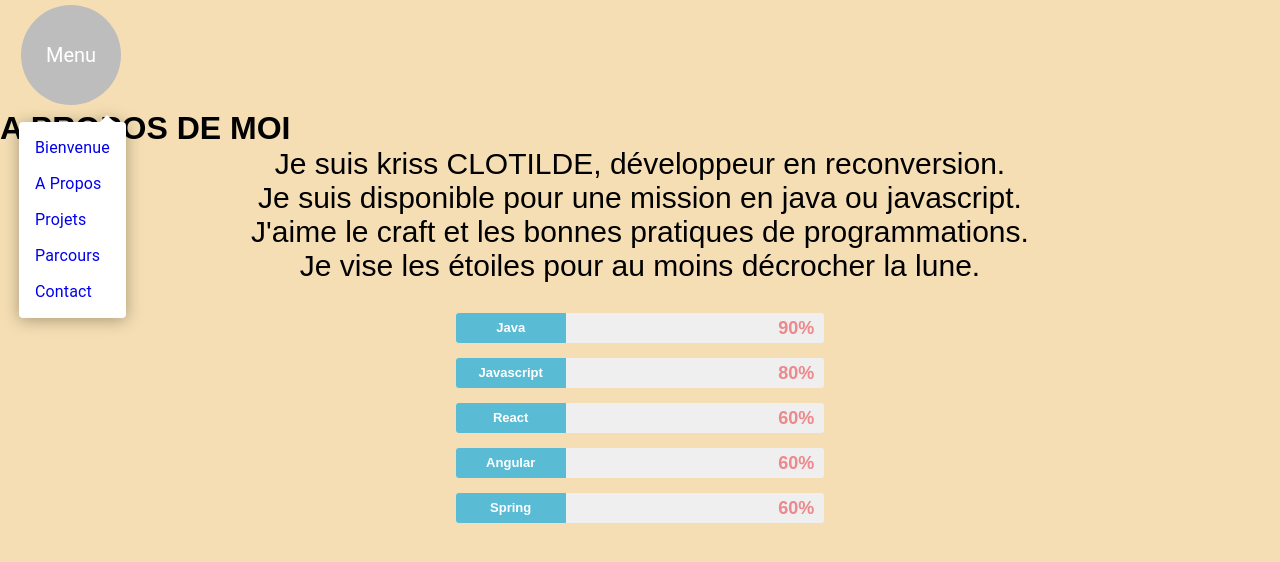
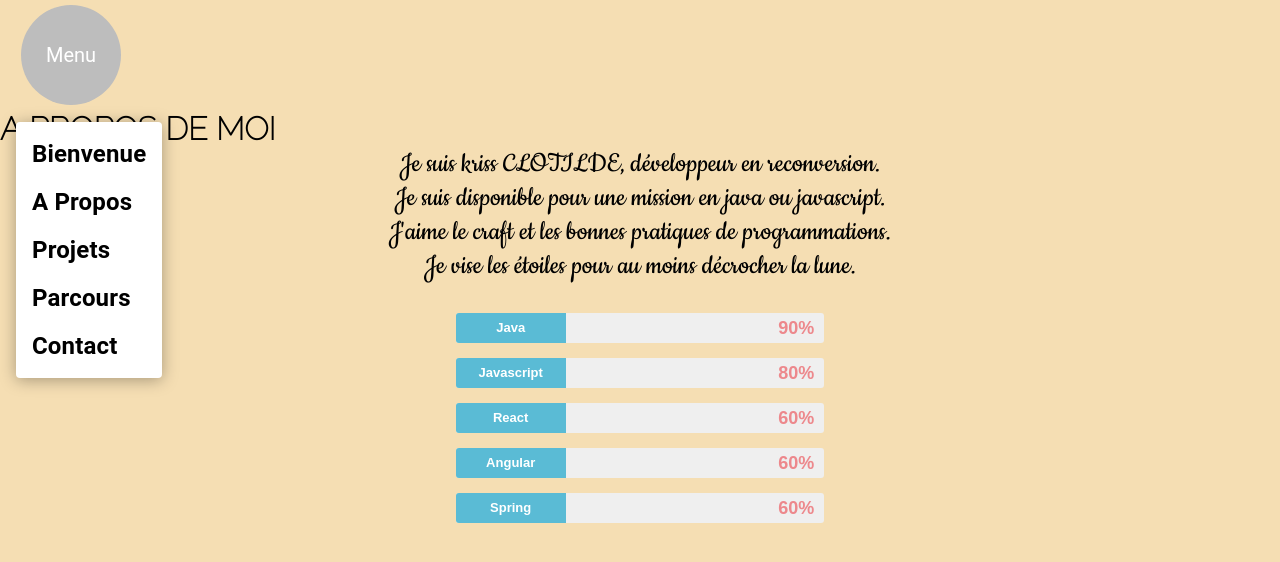
Before and after one commit to lion92/portfolio_2024_jour7, a React (Create React App) app: page /About in a window 1280 px wide. Both pictures are taken after a click on the button "Menu". Shown: the top 562 px of the page. Built offline with nearby package versions, Linux system fonts and the light colour scheme.

Commit message:
jour 6 ecriture plus jolie

```diff
--- a/src/Component/CarteVisite.js
+++ b/src/Component/CarteVisite.js
@@ -24,7 +24,7 @@ export default function CarteVisite() {
                     Developpeur
                 </Typography>
                 <Typography variant="body2" color="text.secondary">
-                    <a href="https://www.linkedin.com/in/kriss-clotilde/"
+                    <a  rel="noreferrer" href="https://www.linkedin.com/public-profile/settings?trk=d_flagship3_profile_self_view_public_profile"
                        target="_blank"
                     >Linkdin</a>
                 </Typography>
--- a/src/Component/Header.js
+++ b/src/Component/Header.js
@@ -6,7 +6,7 @@ import MenuItem from '@mui/material/MenuItem';
 import IconButton from '@mui/material/IconButton';
 import Tooltip from '@mui/material/Tooltip';
 import {NavLink} from "react-router-dom";
-
+import './css/menu.css'
 export default function AccountMenu() {
     const [anchorEl, setAnchorEl] = React.useState(null);
     const open = Boolean(anchorEl);
@@ -56,8 +56,8 @@ export default function AccountMenu() {
                             position: 'absolute',
                             top: 0,
                             right: 14,
-                            width: 10,
-                            height: 10,
+                            width: 0,
+                            height: 0,
                             bgcolor: 'background.paper',
                             transform: 'translateY(-50%) rotate(45deg)',
                             zIndex: 0,
@@ -69,28 +69,28 @@ export default function AccountMenu() {
             >
 
                     <NavLink to={"/"}>
-                        <MenuItem> Bienvenue </MenuItem>
+                        <MenuItem> <h2>Bienvenue</h2> </MenuItem>
                     </NavLink>
 
 
                     <NavLink to={"/About"}>
-                        <MenuItem>  A Propos </MenuItem>
+                        <MenuItem>  <h2>A Propos </h2></MenuItem>
                     </NavLink>
 
 
                     <NavLink to={"/Projets"}>
-                        <MenuItem>   Projets </MenuItem>
+                        <MenuItem>  <h2>Projets </h2> </MenuItem>
                     </NavLink>
 
 
 
                     <NavLink to={"/Parcours"}>
-                        <MenuItem>  Parcours     </MenuItem>
+                        <MenuItem>   <h2>Parcours  </h2>  </MenuItem>
                     </NavLink>
 
 
                     <NavLink to={"/Contact"}>
-                        <MenuItem>    Contact</MenuItem>
+                        <MenuItem>   <h2>Contact</h2></MenuItem>
                     </NavLink>
 
             </Menu>
--- a/src/Component/css/about.css
+++ b/src/Component/css/about.css
@@ -1,5 +1,13 @@
 /* general styles */
+@import url('https://fonts.googleapis.com/css2?family=Raleway:wght@100&display=swap');
+@import url('https://fonts.googleapis.com/css2?family=Cookie&family=Raleway:wght@100&display=swap');
+h1,h5{
+    font-family: 'Raleway', sans-serif;
+}
+p{
+    font-family: 'Cookie', cursive;
 
+}
 ul {
     list-style-type: none;
 }
--- /dev/null
+++ b/src/Component/css/menu.css
@@ -0,0 +1,7 @@
+.css-6hp17o-MuiList-root-MuiMenu-list{
+    font-weight: bold;
+    text-align: center;
+}
+h2{
+    color:black ;
+}
```
